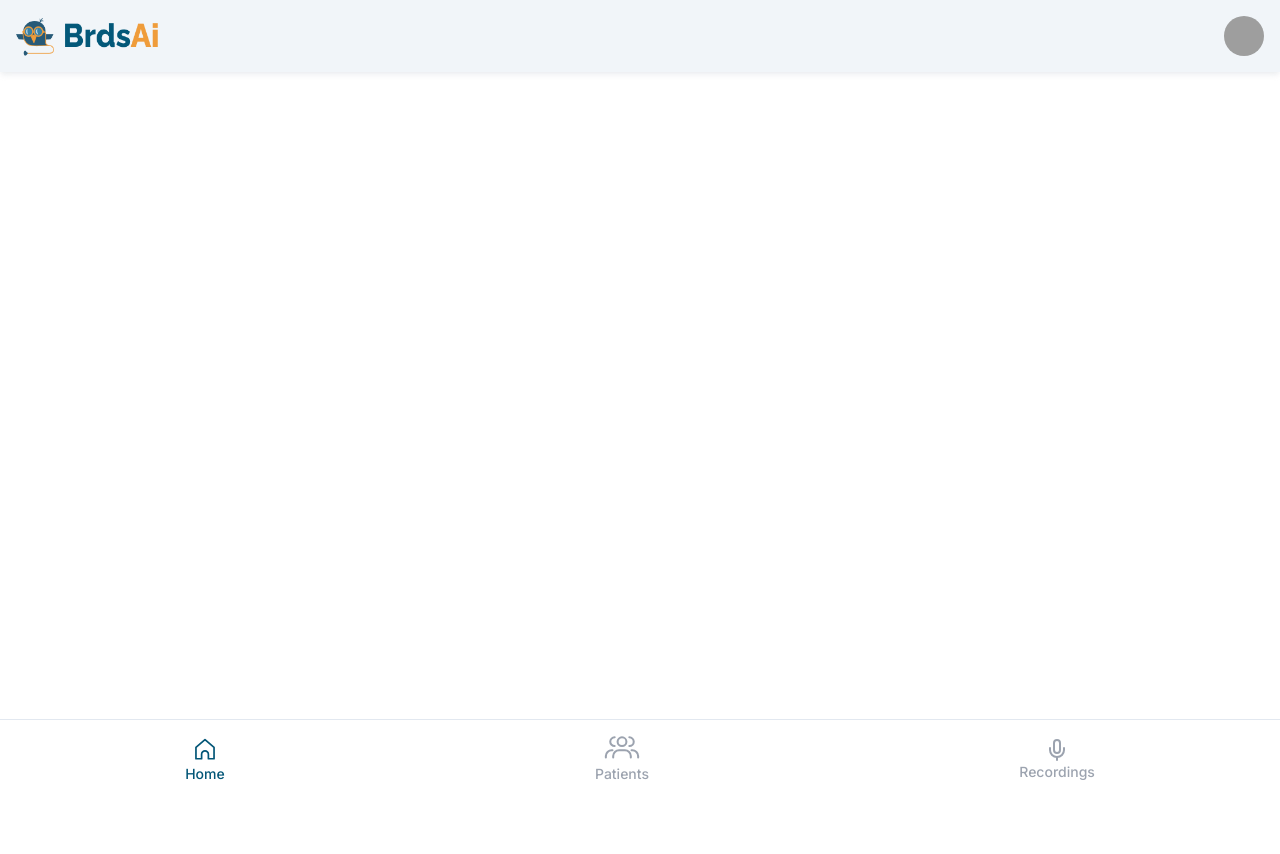
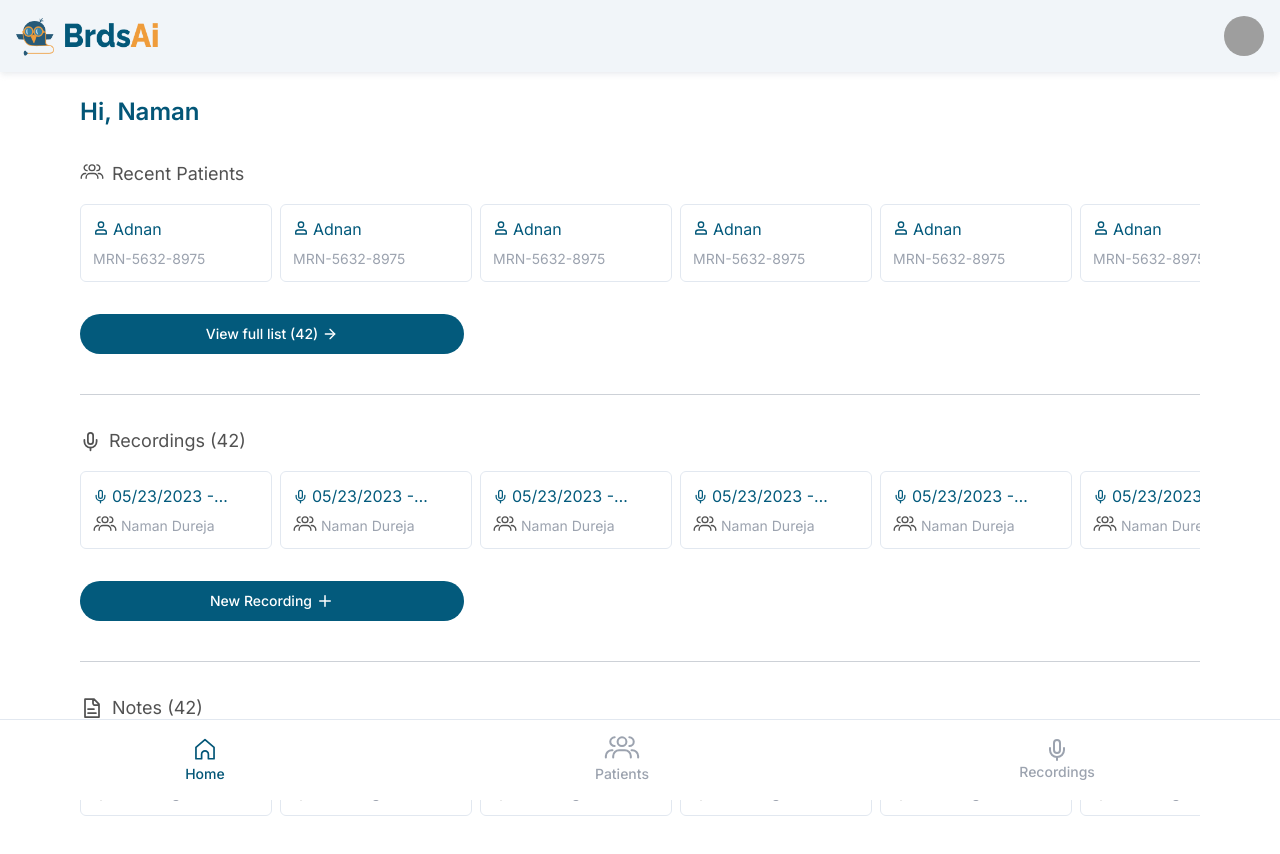
Before and after one commit to PriyanshuSharma23/brdsai-wingman, a Next.js app: page / in a window 1280 px wide. Shown: the top 854 px of the page. Before the commit the page ends 800 px from the top, so only its background shows below. Built offline with nearby package versions, Linux system fonts and the light colour scheme; grey boxes are pictures that could not be loaded.

Commit message:
Added content to homescreen

```diff
--- a/app/(authenticated)/layout.tsx
+++ b/app/(authenticated)/layout.tsx
@@ -8,7 +8,7 @@ export default function AuthenticatedLayout({
   children: ReactNode;
 }) {
   return (
-    <main className="">
+    <main className="overflow-x-hidden">
       <Navbar />
       {children}
       <BottomBar />
--- a/app/(authenticated)/page.tsx
+++ b/app/(authenticated)/page.tsx
@@ -1,3 +1,120 @@
+import { Button } from "@/components/ui/button";
+import { PatientCard } from "./patients/patient-card";
+import { ArrowRight, Mic, PlusIcon } from "lucide-react";
+import { ChipCard } from "@/components/chip-card";
+
 export default function Home() {
-  return <></>;
+  return (
+    <div className="px-4 md:px-12 xl:px-20 space-y-2 md:space-y-4 text-neutral-600 pt-6">
+      <h1 className="text-blu text-2xl font-semibold">Hi, Naman</h1>
+
+      <div className="flex gap-2 items-center text-lg text-neutral-600 pt-4">
+        {patient}
+        <p>Recent Patients</p>
+      </div>
+
+      <div className="flex gap-2 overflow-x-scroll no-scrollbar">
+        {new Array(10).fill(0).map((_, idx) => {
+          return (
+            <div className="min-w-[12rem]" key={idx}>
+              <PatientCard name={"Adnan"} mrn={"MRN-5632-8975"} />
+            </div>
+          );
+        })}
+      </div>
+
+      <div className=""></div>
+
+      <Button className="rounded-full  px-10 w-full max-w-sm gap-1">
+        <span>View full list (42)</span>
+        <ArrowRight className="" size={16} />
+      </Button>
+
+      <div className="py-3 border-b border-gray-400/50"></div>
+
+      <div className="flex gap-2 items-center text-lg text-neutral-600 pt-4">
+        <Mic size={21} />
+        <p>Recordings (42)</p>
+      </div>
+
+      <div className="flex gap-2 overflow-x-scroll no-scrollbar">
+        {new Array(10).fill(0).map((_, idx) => {
+          return (
+            <div className="min-w-[12rem]" key={idx}>
+              <ChipCard
+                titleIcon={<Mic size={15} />}
+                title="05/23/2023 - Patient"
+                contnetIcon={patient}
+                content="Naman Dureja"
+              />
+            </div>
+          );
+        })}
+      </div>
+      <div className=""></div>
+
+      <Button className="rounded-full  px-10 w-full max-w-sm gap-1">
+        <span>New Recording</span>
+        <PlusIcon size={18} />
+      </Button>
+
+      <div className="py-3 border-b border-gray-400/50"></div>
+
+      <div className="flex gap-2 items-center text-lg text-neutral-600 pt-4">
+        <Note className="w-6"/>
+        <p>Notes (42)</p>
+      </div>
+      <div className="flex gap-2 overflow-x-scroll no-scrollbar">
+        {new Array(10).fill(0).map((_, idx) => {
+          return (
+            <div className="min-w-[12rem]" key={idx}>
+              <ChipCard
+                titleIcon={<Note className={'w-5'} />}
+                title="Note Name"
+                contnetIcon={<Mic size={16} />}
+                content="Recording Name"
+              />
+            </div>
+          );
+        })}
+      </div>
+      <div className="md:pb-24"></div>
+    </div>
+  );
 }
+
+const patient = (
+  <svg
+    viewBox="0 0 39 25"
+    fill="none"
+    xmlns="http://www.w3.org/2000/svg"
+    className="w-6 mb-1"
+    stroke="currentColor"
+  >
+    <path
+      d="M29.0442 23.334V21.7716C29.0442 18.3199 26.1953 15.5218 22.6809 15.5218H16.3175C12.8032 15.5218 9.95419 18.3199 9.95419 21.7716V23.334M36.9984 23.334V21.7716C36.9984 18.3199 34.1495 15.5218 30.6351 15.5218H29.8397M2 23.334V21.7716C2 18.3199 4.84897 15.5218 8.36335 15.5218H9.15877M27.4534 10.8345C30.0892 10.8345 32.2259 8.73597 32.2259 6.14725C32.2259 3.55853 30.0892 1.45996 27.4534 1.45996M11.545 10.8345C8.90924 10.8345 6.77251 8.73597 6.77251 6.14725C6.77251 3.55853 8.90924 1.45996 11.545 1.45996M24.2717 6.14725C24.2717 8.73597 22.135 10.8345 19.4992 10.8345C16.8634 10.8345 14.7267 8.73597 14.7267 6.14725C14.7267 3.55853 16.8634 1.45996 19.4992 1.45996C22.135 1.45996 24.2717 3.55853 24.2717 6.14725Z"
+      strokeWidth="2.21282"
+      strokeLinecap="round"
+      strokeLinejoin="round"
+    />
+  </svg>
+);
+
+type NoteProps = {
+  className?: string;
+};
+const Note = (props: NoteProps) => {
+  return (
+    <svg
+      viewBox="0 0 25 26"
+      fill="none"
+      xmlns="http://www.w3.org/2000/svg"
+      className={props.className}
+    >
+      <path
+        d="M5.20898 3.37109V2.46177C4.70678 2.46177 4.29966 2.86889 4.29966 3.37109H5.20898ZM19.7923 22.1211V23.0304C20.2945 23.0304 20.7016 22.6233 20.7016 22.1211H19.7923ZM5.20898 22.1211H4.29966C4.29966 22.6233 4.70678 23.0304 5.20898 23.0304V22.1211ZM14.584 3.37109L15.227 2.7281C15.0564 2.55757 14.8252 2.46177 14.584 2.46177V3.37109ZM19.7923 8.57943H20.7016C20.7016 8.33826 20.6058 8.10697 20.4353 7.93643L19.7923 8.57943ZM8.33398 17.0451C7.83178 17.0451 7.42466 17.4522 7.42466 17.9544C7.42466 18.4566 7.83178 18.8638 8.33398 18.8638V17.0451ZM16.6673 18.8638C17.1695 18.8638 17.5766 18.4566 17.5766 17.9544C17.5766 17.4522 17.1695 17.0451 16.6673 17.0451V18.8638ZM8.33398 12.8784C7.83178 12.8784 7.42466 13.2856 7.42466 13.7878C7.42466 14.29 7.83178 14.6971 8.33398 14.6971V12.8784ZM14.584 14.6971C15.0862 14.6971 15.4933 14.29 15.4933 13.7878C15.4933 13.2856 15.0862 12.8784 14.584 12.8784V14.6971ZM19.7923 21.2118H5.20898V23.0304H19.7923V21.2118ZM6.11831 22.1211V3.37109H4.29966V22.1211H6.11831ZM5.20898 4.28042H14.584V2.46177H5.20898V4.28042ZM18.883 8.57943V22.1211H20.7016V8.57943H18.883ZM13.941 4.01409L19.1493 9.22242L20.4353 7.93643L15.227 2.7281L13.941 4.01409ZM12.633 3.37109V7.53776H14.4516V3.37109H12.633ZM15.6257 10.5304H19.7923V8.71177H15.6257V10.5304ZM12.633 7.53776C12.633 9.19056 13.9728 10.5304 15.6257 10.5304V8.71177C14.9773 8.71177 14.4516 8.18615 14.4516 7.53776H12.633ZM8.33398 18.8638H16.6673V17.0451H8.33398V18.8638ZM8.33398 14.6971H14.584V12.8784H8.33398V14.6971Z"
+        fill="#525252"
+      />
+    </svg>
+  );
+};
--- a/app/(authenticated)/patients/patient-card.tsx
+++ b/app/(authenticated)/patients/patient-card.tsx
@@ -1,4 +1,4 @@
-import { User } from "lucide-react";
+import { ChipCard } from "@/components/chip-card";
 import Link from "next/link";
 
 type PatientCardProps = {
@@ -9,15 +9,33 @@ type PatientCardProps = {
 export const PatientCard = (props: PatientCardProps) => {
   return (
     <Link href={`/patients/${props.mrn}`} className="block">
-      <div className="space-y-2 p-3 border rounded-md">
-        <div className="flex text-primary items-center gap-1">
-          <User size={18}/>
-          <p>{props.name}</p>
-        </div>
-        <div className="flex items-center gap-1">
-          <p className="text-sm text-gray-400">{props.mrn}</p>
-        </div>
-      </div>
+      <ChipCard
+        title={props.name}
+        content={props.mrn}
+        titleIcon={
+          <svg
+            viewBox="0 0 18 18"
+            fill="none"
+            xmlns="http://www.w3.org/2000/svg"
+            className="w-4 -translate-y-[1px]"
+          >
+            <path
+              d="M12 11.25H6C4.34315 11.25 3 12.5931 3 14.25V15.75H15V14.25C15 12.5931 13.6569 11.25 12 11.25Z"
+              stroke="#035879"
+              strokeWidth="1.5"
+              strokeLinecap="round"
+              strokeLinejoin="round"
+            />
+            <path
+              d="M9 8.25C10.6569 8.25 12 6.90685 12 5.25C12 3.59315 10.6569 2.25 9 2.25C7.34315 2.25 6 3.59315 6 5.25C6 6.90685 7.34315 8.25 9 8.25Z"
+              stroke="#035879"
+              strokeWidth="1.5"
+              strokeLinecap="round"
+              strokeLinejoin="round"
+            />
+          </svg>
+        }
+      />
     </Link>
   );
 };
--- a/app/(authenticated)/recordings/page.tsx
+++ b/app/(authenticated)/recordings/page.tsx
@@ -76,7 +76,7 @@ function AudioCard(props: AudioCardProps) {
           <Clock className="stroke-gray-400" size={14} />
           <p className="text-sm text-gray-400">{props.duration}</p>
         </div>
-        <button className="w-8 h-8 bg-gray-200 border rounded-full grid place-content-center">
+        <button className="w-8 h-8 bg-gray-100 border border-gray-200 rounded-full grid place-content-center">
           <Play size={18} className="text-blu translate-x-[2px]" />
         </button>
         <button>
--- a/app/globals.css
+++ b/app/globals.css
@@ -77,3 +77,15 @@
   -moz-box-shadow: 0px 0px 24px 1px rgba(3,88,121,1);
   box-shadow: 0px 0px 24px 1px rgba(3,88,121,1);
 }
+
+@layer utilities {
+      /* Hide scrollbar for Chrome, Safari and Opera */
+      .no-scrollbar::-webkit-scrollbar {
+          display: none;
+      }
+     /* Hide scrollbar for IE, Edge and Firefox */
+      .no-scrollbar {
+          -ms-overflow-style: none;  /* IE and Edge */
+          scrollbar-width: none;  /* Firefox */
+    }
+  }
--- /dev/null
+++ b/src/components/chip-card.tsx
@@ -0,0 +1,23 @@
+import { ReactNode } from "react";
+
+type ChipCardProps = {
+  titleIcon?: ReactNode;
+  title: ReactNode;
+  contnetIcon?: ReactNode;
+  content: ReactNode;
+};
+
+export const ChipCard = (props: ChipCardProps) => {
+  return (
+    <div className="space-y-2 p-3 border rounded-md">
+      <div className="flex text-primary items-center gap-1 ">
+        <div className="flex-shrink-0">{props.titleIcon}</div>
+        <p className="line-clamp-1">{props.title}</p>
+      </div>
+      <div className="flex items-center gap-1">
+        {props.contnetIcon}
+        <p className="text-sm text-gray-400">{props.content}</p>
+      </div>
+    </div>
+  );
+};
```
